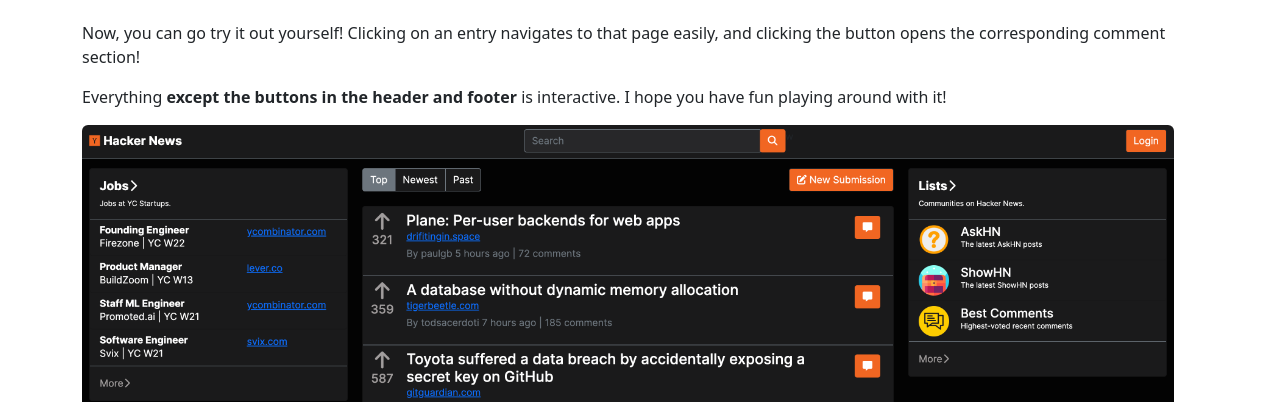
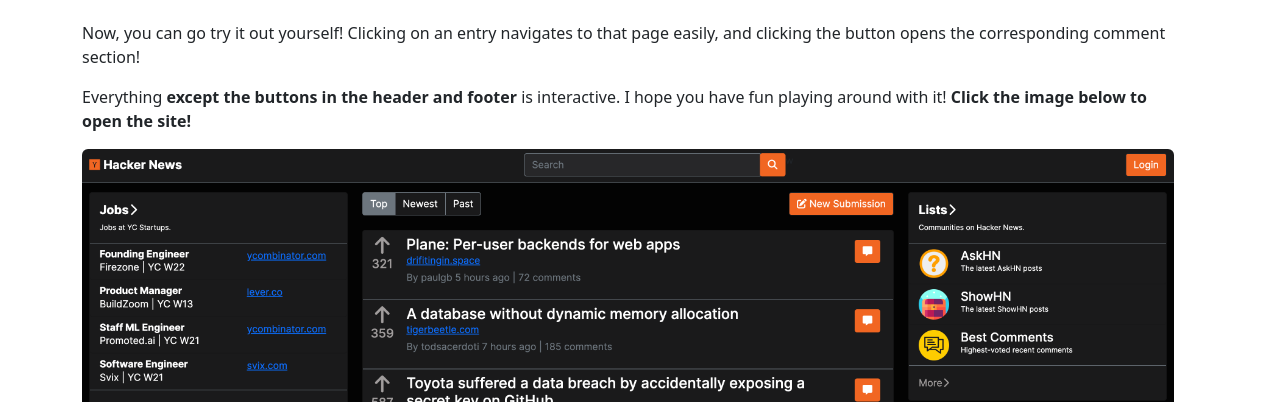
Before and after one commit to jubilatedpanda007/redesign, a plain HTML site: page index.html in a window 1280 px wide. Shown: the part 9222-9624 px from the top of the page. Drawn offline with nearby package versions, Linux system fonts and the light colour scheme; a web font is replaced by a local one.

Commit message:
Update index.html

```diff
--- a/index.html
+++ b/index.html
@@ -646,7 +646,7 @@
               Hacker News: Redesigned
             </h3>
             <p>Now, you can go try it out yourself! Clicking on an entry navigates to that page easily, and clicking the button opens the corresponding comment section!</p>
-            <p>Everything <b>except the buttons in the header and footer</b> is interactive. I hope you have fun playing around with it!</p>
+            <p>Everything <b>except the buttons in the header and footer</b> is interactive. I hope you have fun playing around with it! <b>Click the image below to open the site!</b></p>
           </div>
 
           <!-- CITATION: Figures https://getbootstrap.com/docs/5.0/content/figures/ -->
```
